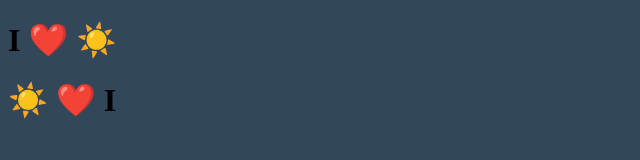
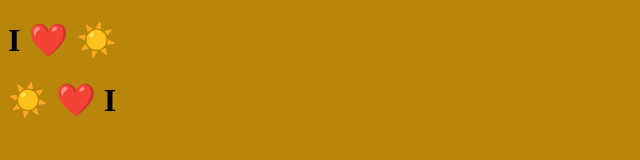
Before and after one commit to Kaz1rr/kaz1rr.github.io, a plain HTML site: page index.html in a window 1280 px wide. Shown: the whole page, without its empty margins (0-640 px from the left). Drawn offline with Linux system fonts and the light colour scheme.

Commit message:
sun man color

```diff
--- a/index.html
+++ b/index.html
@@ -5,7 +5,7 @@
     <meta name="viewport" content="width=device-width, initial-scale=1.0">
     <title>Jake is Quite Cool</title>
 </head>
-<body style="background-color:#33475b">
+<body style="background-color: #B8860B ">
     <h1>I ❤️ ☀️</h1>
     <h1>☀️ ❤️ I</h1>
 </body>
```
